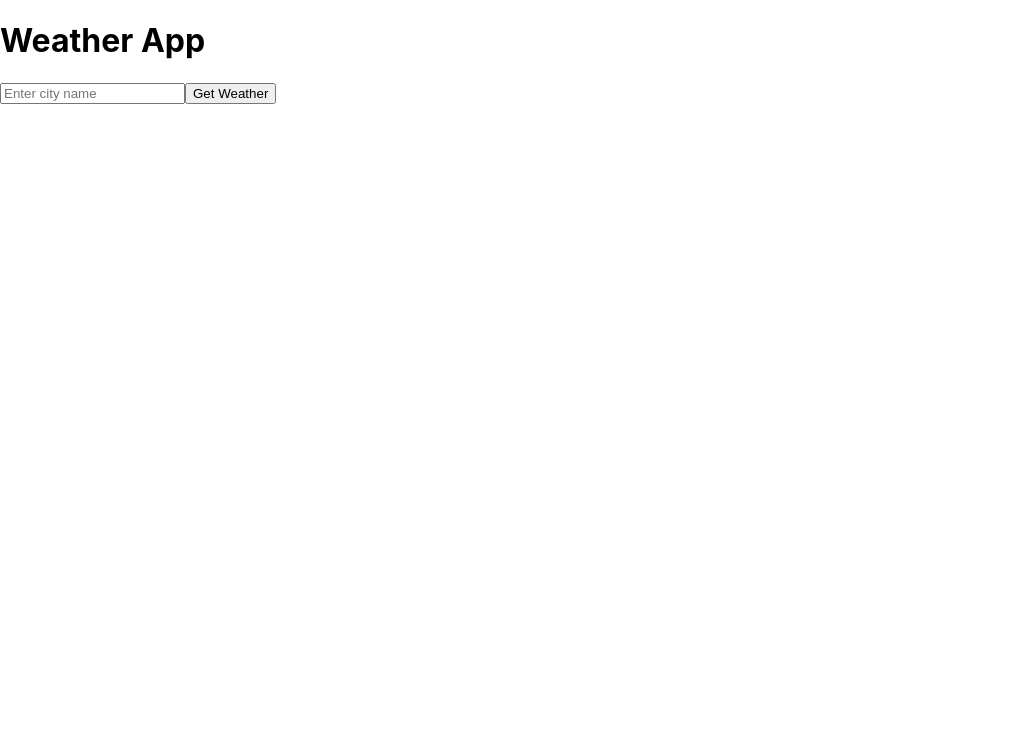
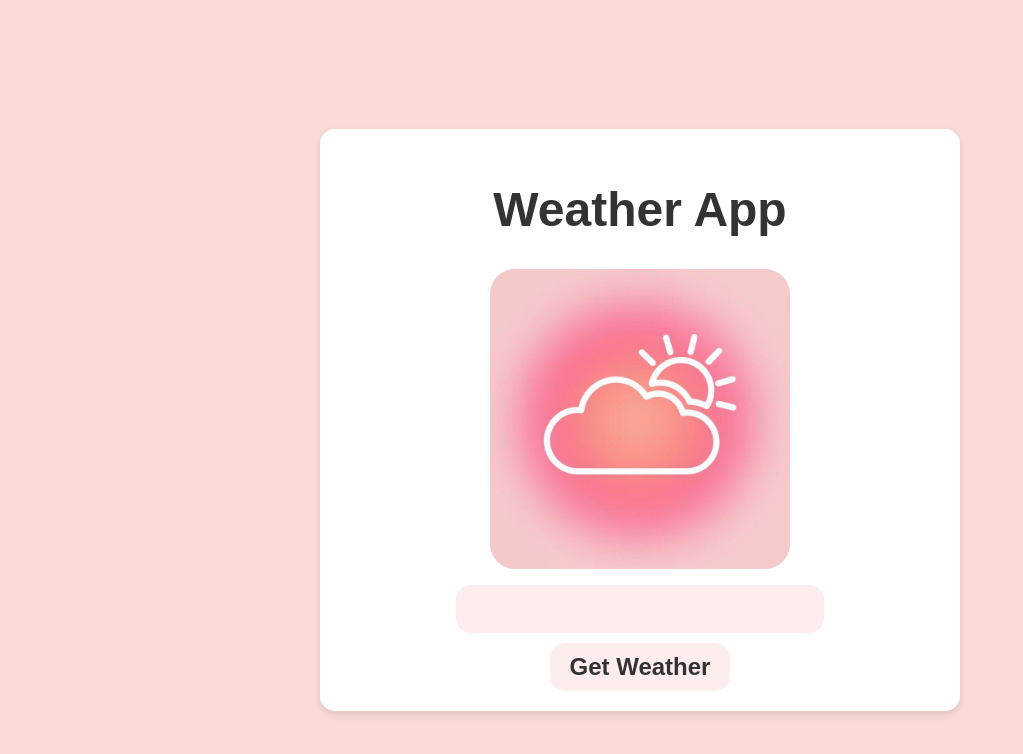
Before and after one commit to Kathoni/Weatherapp, a React (Create React App) app: page / in a window 1280 px wide. Shown: the top 754 px of the page, without its empty margins (0-1023 px from the left). Built offline with nearby package versions, Linux system fonts and the light colour scheme.

Commit message:
styling weather page

```diff
--- a/src/components/Weather.jsx
+++ b/src/components/Weather.jsx
@@ -1,5 +1,6 @@
 // src/WeatherApp.js
 import React, { useState } from 'react';
+import Myimage from '../Assets/weather.jpg';
 
 const WeatherApp = () => {
     const [city, setCity] = useState('');
@@ -20,15 +21,66 @@ const WeatherApp = () => {
     };
 
     return (
-    <div>
+        <div style={{
+            display: 'flex',
+            justifyContent: 'center',
+            alignItems: 'center',
+            flexDirection: 'column',
+            minHeight: '100vh',
+            backgroundColor: '#fadbd8',
+            color: '#333',
+            fontSize: '24px',
+            fontWeight: 'bold',
+            fontFamily: 'Arial, sans-serif',
+            padding: '20px',
+        }}>
+            <div style={{
+                backgroundColor: '#fff',
+                padding: '20px',
+                borderRadius: '15px',
+                boxShadow: '0 4px 8px rgba(0, 0, 0, 0.1)',
+                textAlign: 'center',
+                maxWidth: '600px',
+                width: '100%',
+            }}>
                 <h1>Weather App</h1>
+                <img src={Myimage} alt="" style={{
+                    width: '300px',
+                    height: '300px',
+                    objectFit: 'cover',
+                    borderRadius: '25px'
+                }} />
                 <input
+                    style={{
+                        padding: '10px 20px',
+                        borderRadius: '15px',
+                        fontSize: '24px',
+                        fontWeight: 'bold',
+                        backgroundColor: '#fdedec',
+                        color: '#333',
+                        cursor: 'pointer',
+                        marginTop: '10px',
+                        border: 'none'
+                    }}
                     type="text"
                     value={city}
                     onChange={(e) => setCity(e.target.value)}
-        placeholder="Enter city name"
+                    placeh
+                    older="Enter city name"
                 />
-      <button onClick={fetchWeather}>Get Weather</button>
+                <br />
+                <button onClick={fetchWeather}
+                    style={{
+                        padding: '10px 20px',
+                        borderRadius: '15px',
+                        fontSize: '24px',
+                        fontWeight: 'bold',
+                        backgroundColor: '#fdedec',
+                        color: '#333',
+                        cursor: 'pointer',
+                        marginTop: '10px',
+                        border: 'none'
+                    }}>Get Weather</button>
                 {error && <p style={{ color: 'red' }}>{error}</p>}
                 {weatherData && (
                     <div>
@@ -39,6 +91,7 @@ const WeatherApp = () => {
                     </div>
                 )}
             </div>
+        </div>
     );
 };
 
```
Also changed, not shown: src/Assets/weather.jpg (added). Lines whose indentation alone changed are shown as unchanged.
